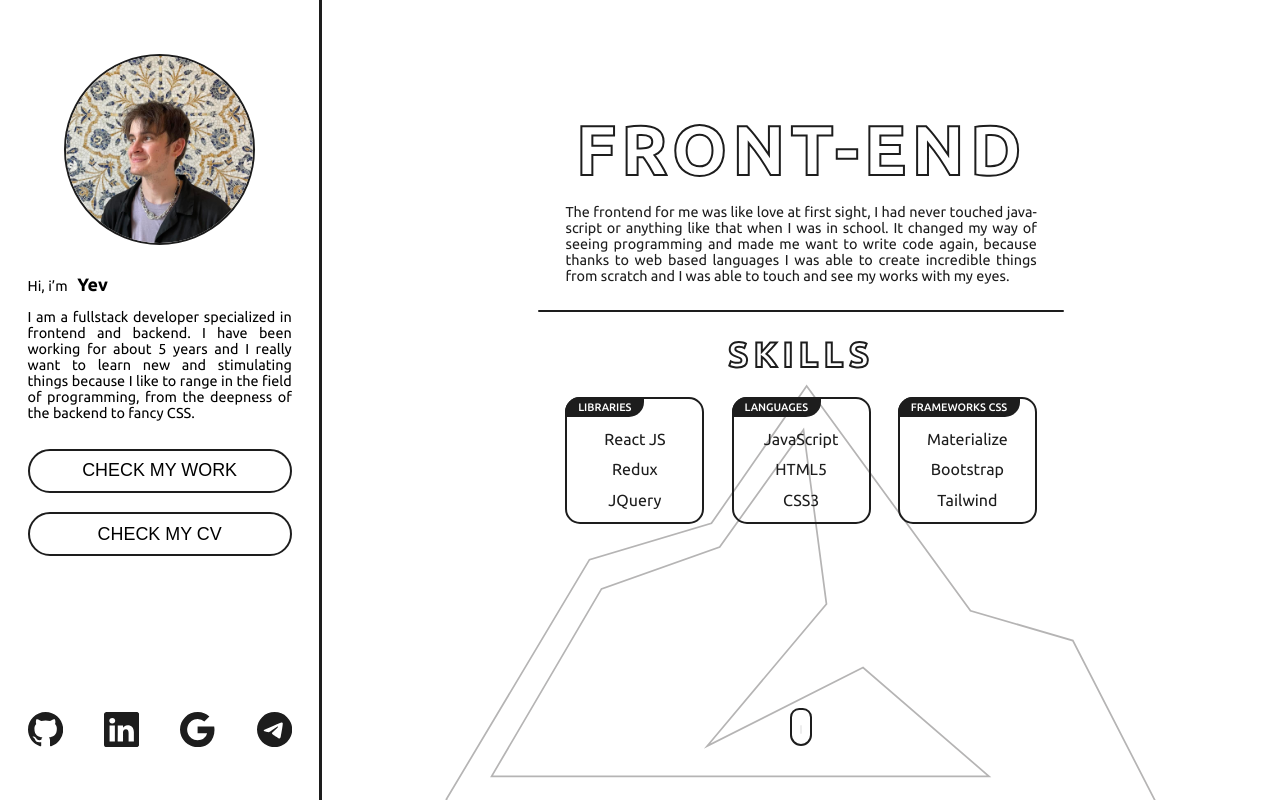
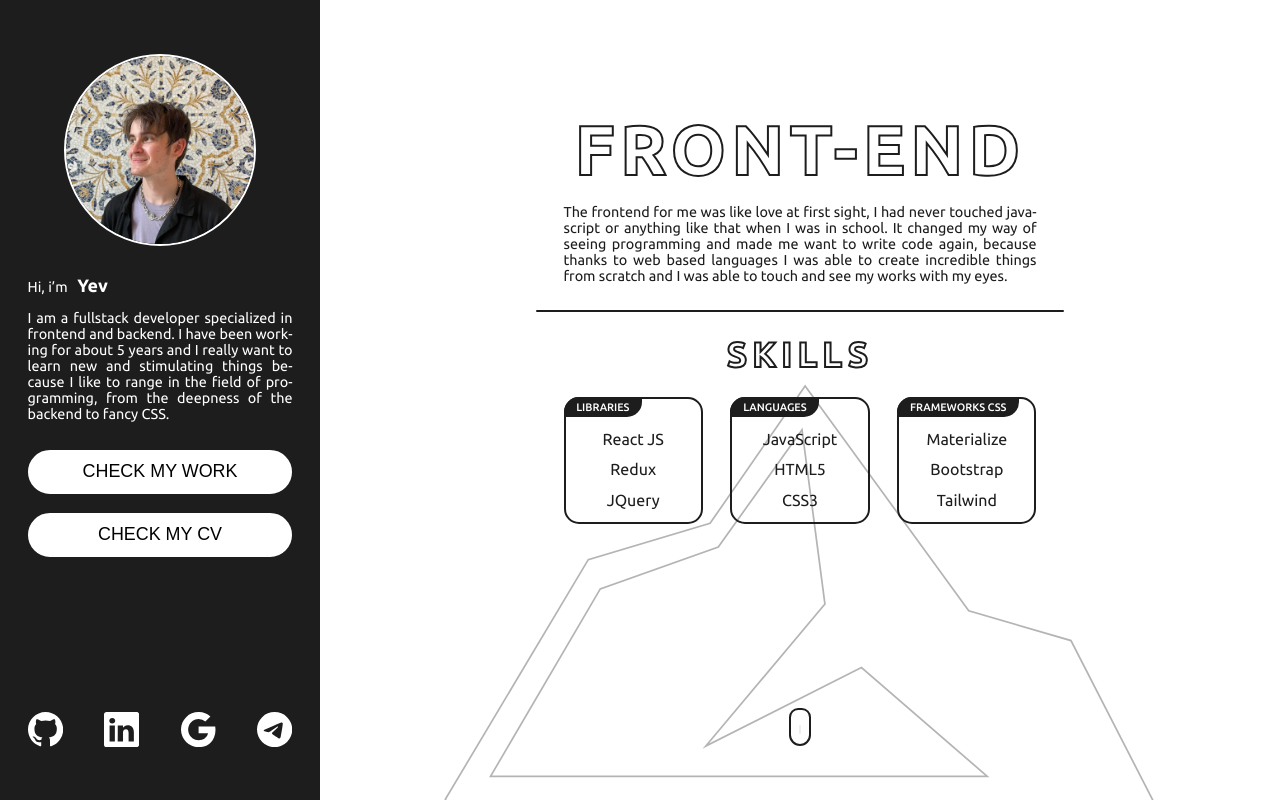
Before and after one commit to anAverageSlavGuy/portfolio, a React (Create React App) app: page / in a window 1280 px wide. Built offline with nearby package versions, Linux system fonts and the light colour scheme.

Commit message:
Desktop color transition

```diff
--- a/src/Home.css
+++ b/src/Home.css
@@ -38,7 +38,6 @@ body,
 
 .about {
   flex: 1;
-  border-right: 3px solid #1d1d1d;
   position: relative;
 }
 
@@ -219,6 +218,7 @@ body,
   border-radius: 50%;
   /* filter: grayscale(1); */
   border: 2px solid #1d1d1d;
+  transition: all 0.3s ease-in-out;
 }
 
 .bio {
@@ -227,6 +227,7 @@ body,
   text-align: justify;
   padding: 0 2.15vw;
   hyphens: auto;
+  transition: all 0.3s ease-in-out;
 }
 
 .bio span {
@@ -417,6 +418,11 @@ body,
     flex-direction: column;
   }
 
+  .about {
+    background: #1d1d1d;
+    color: #fff;
+  }
+
   .photo {
     display: flex;
     justify-content: space-around;
@@ -425,6 +431,7 @@ body,
 
   .photo img {
     width: 63%;
+    border-color: #fff;
   }
 
   .socials {
@@ -460,6 +467,7 @@ body,
   .action-buttons button {
     padding: 3.5vw!important;
     width: 100%!important;
+    border-color: #fff!important;
   }
 
   .content-frontend {
@@ -537,4 +545,8 @@ body,
     height: 100%;
     top: -33%;
   }
+
+  .socials-logo {
+    color: #fff!important;
+  }
 }
--- a/src/HomeDesktop.js
+++ b/src/HomeDesktop.js
@@ -55,6 +55,22 @@ function HomeDesktop() {
         },
         mouse: {
             opacity: scroll ? "0" : "1"
+        },
+        aboutStyle: {
+            color: toggle ? "#1d1d1d" : "#fff"
+        },
+        aboutBackground: {
+            height: toggle ? "0%" : "100%",
+            zIndex: "-1"
+        },
+        socialsButtons: {
+            color: toggle ? "#1d1d1d" : "#fff"
+        },
+        actionButtons: {
+            borderColor: toggle ? "#1d1d1d" : "#fff"
+        },
+        photoStyle: {
+            borderColor: toggle ? "#1d1d1d" : "#fff"
         }
     };
 
@@ -102,9 +118,14 @@ function HomeDesktop() {
     return (
         <div className="app" onWheel={(e) => handleWheelScroll(e)}>
             <div className="container">
-                <div className="about">
+
+
+                {toggle ? (
+                    <>
+                        <div className="about" style={styles.aboutStyle}>
+                            <div className="background" style={styles.aboutBackground}></div>
                             <div className="photo">
-                        <img src={Photo} />
+                                <img src={Photo} style={styles.photoStyle} />
                             </div>
                             <div className="bio">
                                 Hi, i’m <span>Yev</span><br />
@@ -115,18 +136,52 @@ function HomeDesktop() {
                             </div>
 
                             <div className="action-buttons">
-                        <NavLink to="/work"><button>CHECK MY WORK</button></NavLink>
-                        <NavLink to="/cv"><button>CHECK MY CV</button></NavLink>
+                                <NavLink to="/work"><button style={styles.actionButtons}>CHECK MY WORK</button></NavLink>
+                                <NavLink to="/cv"><button style={styles.actionButtons}>CHECK MY CV</button></NavLink>
                             </div>
 
                             <div className="socials">
-                        <a href="https://github.com/anAverageSlavGuy" target="_blank"><Github className="socials-logo" /></a>
-                        <a href="https://github.com/anAverageSlavGuy" target="_blank"><Linkedin className="socials-logo" /></a>
-                        <a href="https://mail.google.com/mail/u/0/?fs=1&to=yev.shavlay@gmail.com&su=Software%20Developer%20Job&tf=cm" target="_blank"><Google className="socials-logo" /></a>
-                        <a href="https://telegram.me/yev_sh" target="_blank"><Telegram className="socials-logo" /></a>
+                                <a href="https://github.com/anAverageSlavGuy" target="_blank"><Github className="socials-logo" style={styles.socialsButtons} /></a>
+                                <a href="https://github.com/anAverageSlavGuy" target="_blank"><Linkedin className="socials-logo" style={styles.socialsButtons} /></a>
+                                <a href="https://mail.google.com/mail/u/0/?fs=1&to=yev.shavlay@gmail.com&su=Software%20Developer%20Job&tf=cm" target="_blank"><Google className="socials-logo" style={styles.socialsButtons} /></a>
+                                <a href="https://telegram.me/yev_sh" target="_blank"><Telegram className="socials-logo" style={styles.socialsButtons} /></a>
                             </div>
                         </div>
-                <div className="content" style={styles.text}>
+                    </>
+                ) : (
+                    <>
+                        <div className="about" style={styles.aboutStyle}>
+                            <div className="background" style={styles.aboutBackground}></div>
+
+                            <div className="photo">
+                                <img src={Photo} style={styles.photoStyle} />
+                            </div>
+                            <div className="bio">
+                                Hi, i’m <span>Yev</span><br />
+                                <hr />
+                                I am a fullstack developer specialized in frontend and backend.
+                                I have been working for about 5 years and I really want to learn new and stimulating things
+                                because I like to range in the field of programming, from the deepness of the backend to fancy CSS.
+                            </div>
+
+                            <div className="action-buttons">
+                                <NavLink to="/work"><button style={styles.actionButtons}>CHECK MY WORK</button></NavLink>
+                                <NavLink to="/cv"><button style={styles.actionButtons}>CHECK MY CV</button></NavLink>
+                            </div>
+
+                            <div className="socials">
+                                <a href="https://github.com/anAverageSlavGuy" target="_blank"><Github className="socials-logo" style={styles.socialsButtons} /></a>
+                                <a href="https://github.com/anAverageSlavGuy" target="_blank"><Linkedin className="socials-logo" style={styles.socialsButtons} /></a>
+                                <a href="https://mail.google.com/mail/u/0/?fs=1&to=yev.shavlay@gmail.com&su=Software%20Developer%20Job&tf=cm" target="_blank"><Google className="socials-logo" style={styles.socialsButtons} /></a>
+                                <a href="https://telegram.me/yev_sh" target="_blank"><Telegram className="socials-logo" style={styles.socialsButtons} /></a>
+                            </div>
+                        </div>
+                    </>
+                )}
+
+
+
+                < div className="content" style={styles.text}>
                     {/* <div className="switch" style={styles.switch} onClick={() => manageToggle()}>
             <div className="switch-track" style={styles.track}></div>
           </div> */}
--- a/src/HomeMobile.js
+++ b/src/HomeMobile.js
@@ -142,8 +142,6 @@ function HomeMobile() {
                         <NavLink to="/work"><button>CHECK MY WORK</button></NavLink>
                         <NavLink to="/cv"><button>CHECK MY CV</button></NavLink>
                     </div>
-
-
                 </div>
 
                 <div className="content-frontend" ref={feElement}>
```
Lines whose indentation alone changed are shown as unchanged.
